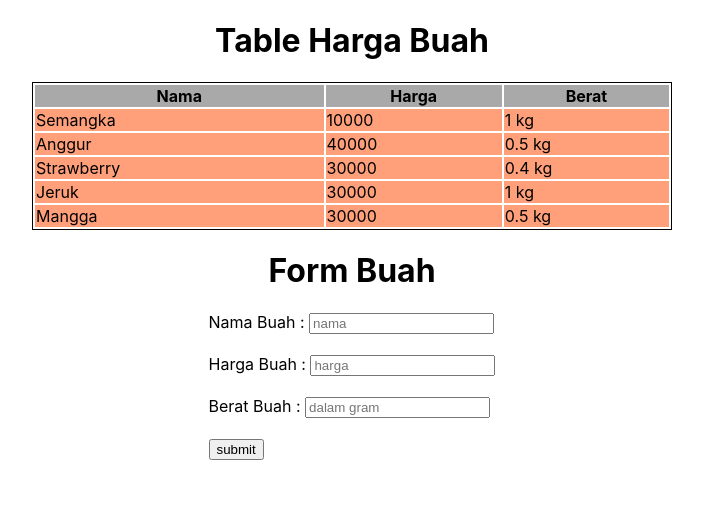
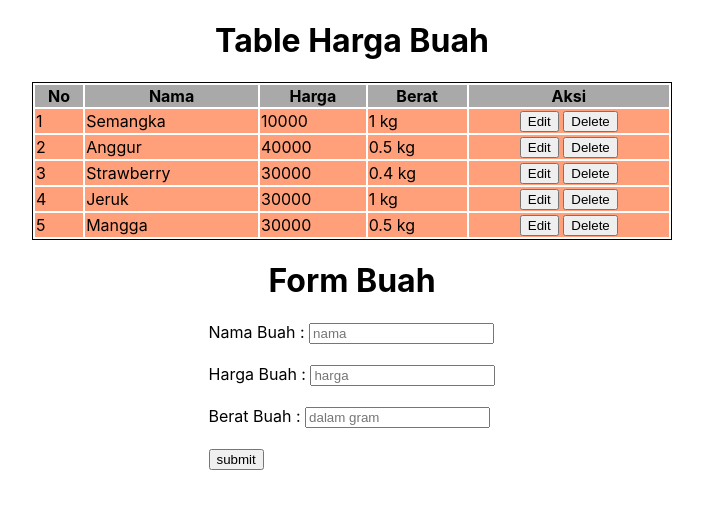
Before and after one commit to agnynureza/sanbercode-reactjs-0720-week3, a React (Create React App) app: page / in a window 1280 px wide. Shown: the top 508 px of the page, without its empty margins (288-991 px from the left). Built offline with nearby package versions, Linux system fonts and the light colour scheme.

Commit message:
pekan 3 :: tugas 13

```diff
--- a/src/tugas13/tugas13.js
+++ b/src/tugas13/tugas13.js
@@ -28,12 +28,14 @@ class Tugas11 extends React.Component {
 				nama: "",
 				harga: "",
 				berat: ""
-			}
-
+			},
+			indexOfForm: -1
 		}
 
 		this.handleChange = this.handleChange.bind(this);
 		this.handleSubmit = this.handleSubmit.bind(this);
+		this.handleEdit = this.handleEdit.bind(this);
+		this.handleDelete = this.handleDelete.bind(this);
 	  }
 
 	  handleChange(event){
@@ -46,31 +48,83 @@ class Tugas11 extends React.Component {
 
 	  handleSubmit(event){
 		event.preventDefault()
+
+		let input = this.state.input
+		if(input['nama'].replace(/\s/g, '') !== "" && input['harga'].toString().replace(/\s/g, '') !== "" && input['berat'].toString().replace(/\s/g, '') !== "" ){
+			let newDaftarBuah = this.state.dataHargaBuah
+			let index = this.state.indexOfForm
+			console.log(index)
+			if (index === -1){
+			  newDaftarBuah = [...newDaftarBuah, input]
+			}else{
+			  newDaftarBuah[index] = input
+			}
 			this.setState({
-		  dataHargaBuah: [...this.state.dataHargaBuah, this.state.input],
+				dataHargaBuah: newDaftarBuah,
 				input :{
 					nama:"",
 					harga: "",
 					berat: ""
-		  }
+				},
+				indexOfForm: -1
 			})
 		}
+	  }
+
+	  handleEdit(event){
+		let index = event.target.value
+		let buah = this.state.dataHargaBuah[index]
+		this.setState({
+			input :{
+				nama: buah.nama,
+				harga: buah.harga,
+				berat: buah.berat
+			},
+			indexOfForm: index
+		})
+	  }
+
+	  handleDelete(event){
+		let index = event.target.value
+		let newDaftarBuah = this.state.dataHargaBuah
+		let editedDaftarBuah = newDaftarBuah[this.state.indexOfForm]
+		newDaftarBuah.splice(index, 1)
+
+		if (editedDaftarBuah !== undefined){
+		  // array findIndex baru ada di ES6
+		  var newIndex = newDaftarBuah.findIndex((el) => el === editedDaftarBuah)
+		  this.setState({dataHargaBuah: newDaftarBuah, indexOfForm: newIndex})
+
+		}else{
+
+		  this.setState({dataHargaBuah: newDaftarBuah})
+		}
+	  }
+
 	render() {
 			return (
 				<>
 				<h1>Table Harga Buah</h1>
 				<table>
 					<tr>
+					<Header y={'No'}/>
     				<Header y = {'Nama'} />
     				<Header y = {'Harga'} />
     				<Header y ={'Berat'} />
+					<Header y ={'Aksi'}/>
   				</tr>
-					{this.state.dataHargaBuah.map(el =>{
+					{this.state.dataHargaBuah.map((el,index) =>{
 						return(
-							<tr>
+							<tr key={index}>
+								<Row x= {index+1}/>
 								<Row x = {el.nama} />
 								<Row x = {el.harga} />
 								<Row x = {el.berat/1000 + ' kg'} />
+								<td style={{textAlign:'center'}}>
+									<button onClick={this.handleEdit} value={index}>Edit</button>
+									&nbsp;
+									<button onClick={this.handleDelete} value ={index}>Delete</button>
+								</td>
 							</tr>
 						)
 					})}
```
Lines whose indentation alone changed are shown as unchanged.
